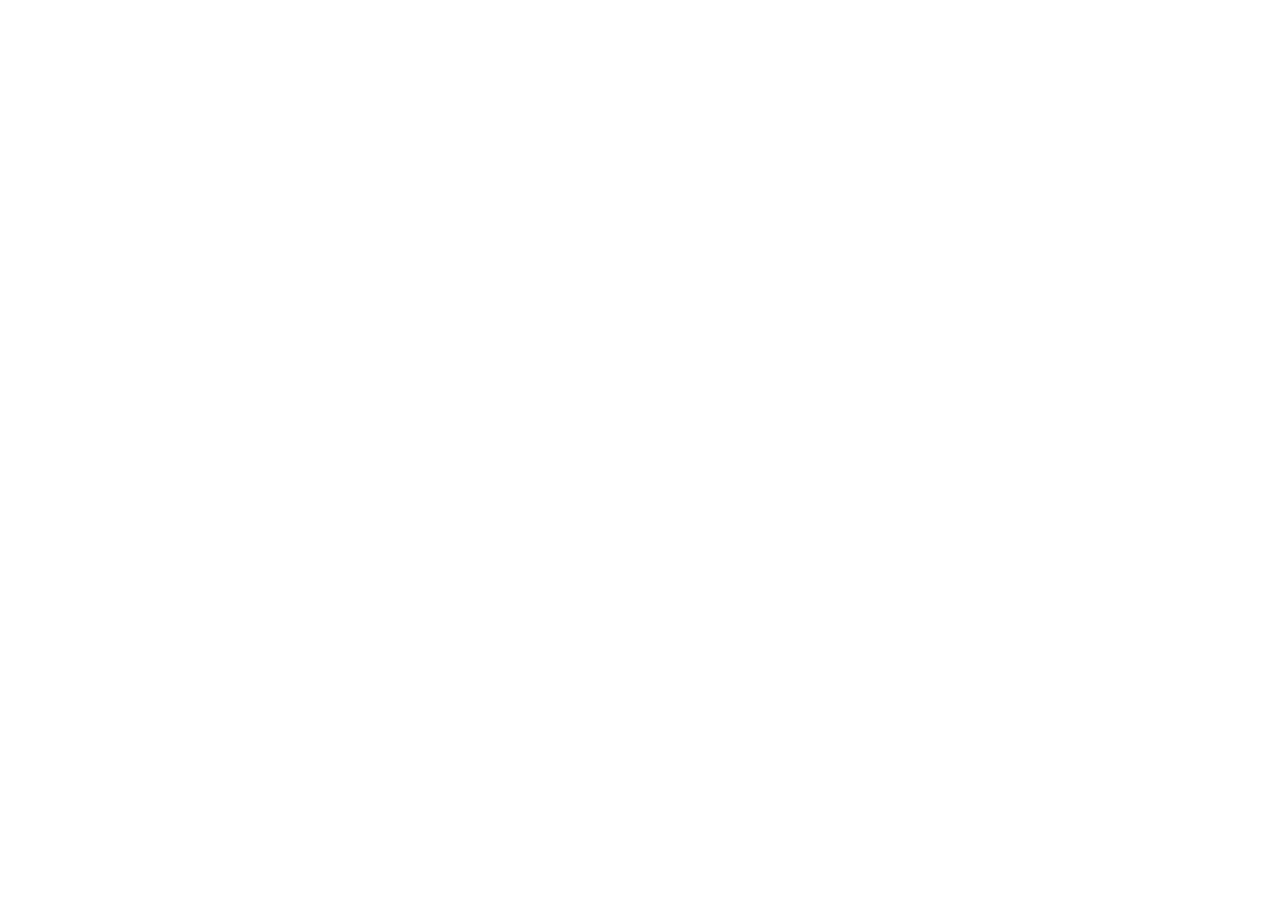
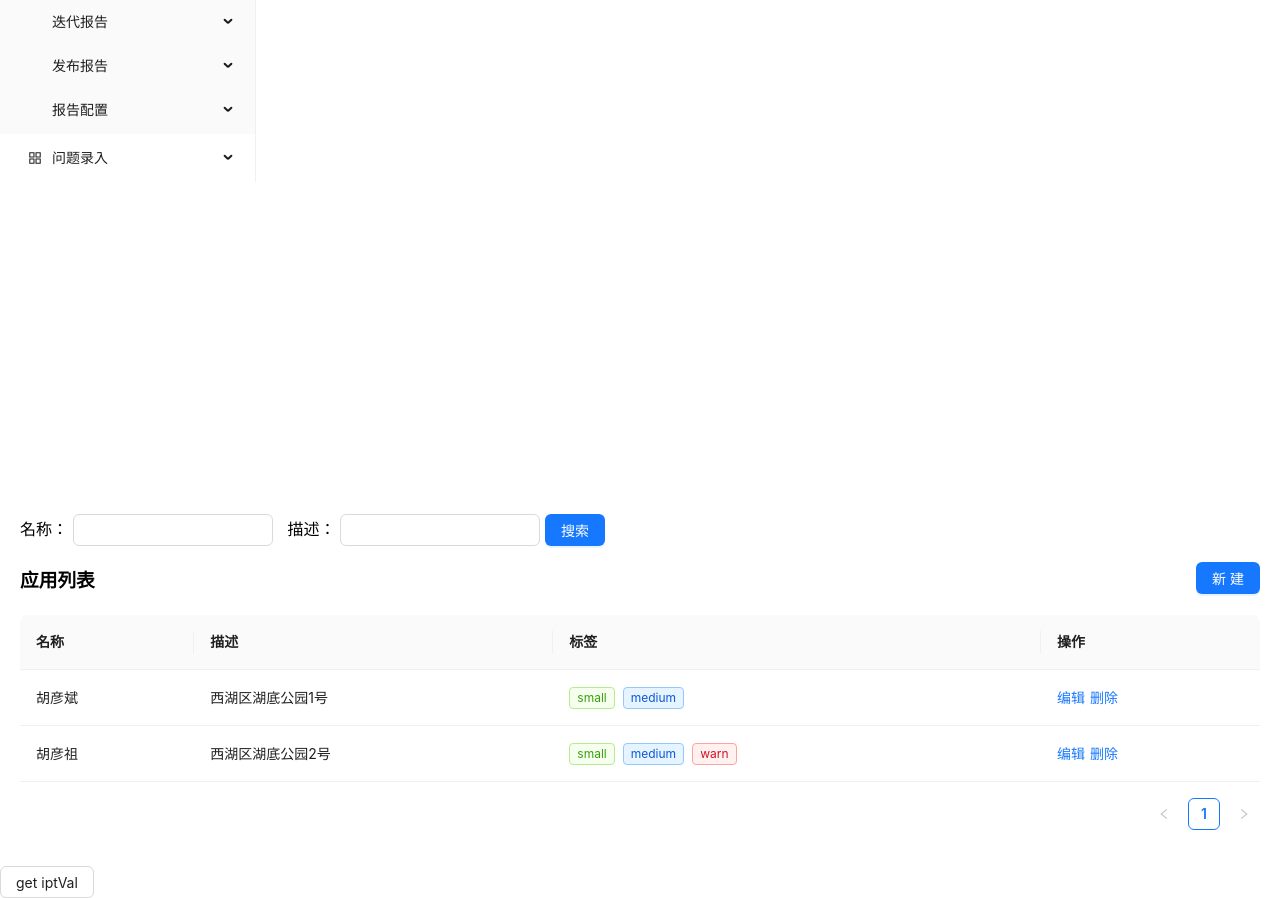
Before and after one commit to TalentedPlayerXXC/my-app, a React (Create React App) app: page / in a window 1280 px wide. Shown: the part 414-1312 px from the top of the page. Before the commit the page ends 800 px from the top, so only its background shows below. Built offline with nearby package versions, Linux system fonts and the light colour scheme.

Commit message:
修正代码中的waring

```diff
--- a/src/App.js
+++ b/src/App.js
@@ -52,10 +52,11 @@
       <myContext.Provider value={{
         count, setCount
       }}>
-        {/* <MenuList ref={dom} setCount={setCount} />
-        <TableList /> */}
+        <MenuList ref={dom} setCount={setCount} />
+        <TableList />
       </myContext.Provider>
       {/* {console.log(dom)} */}
+      <Button onClick={() => console.log(dom.current.value)}>get iptVal</Button>
     </div>
   );
 }
--- a/src/FormItem.js
+++ b/src/FormItem.js
@@ -1,6 +1,5 @@
 import { useState, useEffect, Children, cloneElement } from 'react'
-function FormItem({ name, onChange = null, value = "", children }) {
-    // console.log(name, 'props');
+function FormItem({ name, value = "", children }) {
     const [val, setVal] = useState(value || '')
     useEffect(() => {
         setVal(value)
--- a/src/MyInput.js
+++ b/src/MyInput.js
@@ -1,5 +1,4 @@
 import { useEffect, useState } from "react"
-import { Input } from "antd"
 // 第一题
 function MyInput() {
     const [val, setVal] = useState('')
--- a/src/TableList.tsx
+++ b/src/TableList.tsx
@@ -31,7 +31,7 @@
     sm: { span: 16 },
   },
 };
-function TableList({ name = "2" }): any {
+function TableList(): any {
   const [form] = Form.useForm();
   const [state, setState]: any = useState({
     isModalOpen: false,
@@ -203,12 +203,13 @@
       key: "action",
       render: (text: any, record: any) => (
         <>
-          <a
-            style={{ color: "#1677ff" }}
+          <span
+            style={{ color: "#1677ff", cursor: 'pointer' }}
             onClick={() => showModal("edit", record)}
+
           >
             编辑
-          </a>
+          </span>
           <Popconfirm
             title=""
             description="确认删除吗？"
@@ -217,7 +218,7 @@
             okText="是"
             cancelText="否"
           >
-            <a style={{ color: "#1677ff", marginLeft: "5px" }}>删除</a>
+            <span style={{ color: "#1677ff", cursor: 'pointer', marginLeft: "5px" }}>删除</span>
           </Popconfirm>
         </>
       ),
```
